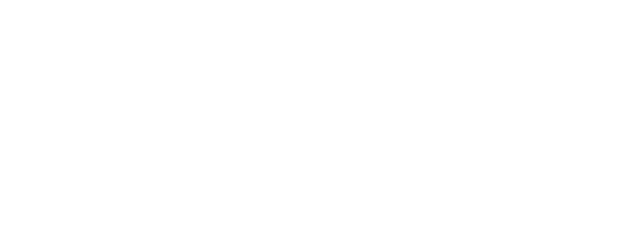
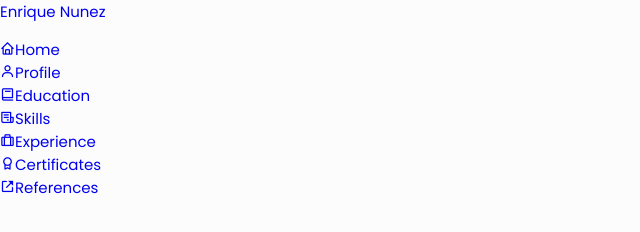
Before and after one commit to enrique-nunez/enrique_cv, a plain HTML site: page index.html in a window 1280 px wide. Shown: the whole page, without its empty margins (0-640 px from the left). Drawn offline with nearby package versions, Linux system fonts and the light colour scheme.

Commit message:
add slider for head

```diff
--- a/assets/css/styles.css
+++ b/assets/css/styles.css
@@ -37,8 +37,13 @@
 }
 
 /*========== BASE ==========*/
+*,::before,::after{
+  box-sizing: border-box;
+}
 
-
+html{
+  scroll-behavior: smooth;
+}
 /*========== Variables Dark theme ==========*/
 
 
@@ -53,9 +58,52 @@
 
 /*========== Classes modified to reduce size and print on A4 sheet ==========*/
 
+body{
+  margin: 0 0 var(--header-height) 0;
+  padding: 0;
+  font-family: var(--body-font);
+  font-size: var(--normal-font-size);
+  background-color: var(--body-color);
+  color: var(--text-color);
+}
+
+h1,h2,h3.ul,p{
+  margin: 0;
+}
+
+h1,h2,h3{
+color: var(--title-color);
+  font-weight: var(--font-medium);
+}
+
+ul{
+  padding: 0;
+  list-style: none;
+}
+
+a{
+  text-decoration: none;
+}
+
+img{
+  max-width: 100%;
+  height: auto;
+}
 
 /*========== CLASS CSS ==========*/
+.section{
+  padding: 1.5rem 0;
+}
 
+.section-title{
+  font-size: var(--h2-font-size);
+  color: var(--title-color);
+  font-weight: var(--font-semi-bold);
+  text-transform: uppercase;
+  letter-spacing: .35rem;
+  text-align: center;
+  margin-bottom: var(--mb-3);
+}
 
 /*========== LAYOUT ==========*/
 
--- a/index.html
+++ b/index.html
@@ -15,7 +15,48 @@
     <body>
         <!--========== HEADER ==========-->
         <header class="l-header" id="header">
-
+            <nav class="nav bd-container">
+                <a href="#" class="nav__logo">Enrique Nunez</a>
+                <div class="nav__menu" id="nav-menu">
+                    <ul class="nav__list">
+                        <li class="nav__item">
+                            <a href="#home" class="nav__link">
+                                <i class="bx bx-home"></i>Home
+                            </a>
+                        </li>
+                        <li class="nav__item">
+                            <a href="#profile" class="nav__link">
+                                <i class="bx bx-user"></i>Profile
+                            </a>
+                        </li>
+                        <li class="nav__item">
+                            <a href="#education" class="nav__link">
+                                <i class="bx bx-book"></i>Education
+                            </a>
+                        </li>
+                        <li class="nav__item">
+                            <a href="#skills" class="nav__link">
+                                <i class="bx bx-receipt"></i>Skills
+                            </a>
+                        </li>
+                        <li class="nav__item">
+                            <a href="#experience" class="nav__link">
+                                <i class="bx bx-briefcase-alt"></i>Experience
+                            </a>
+                        </li>
+                        <li class="nav__item">
+                            <a href="#certificates" class="nav__link">
+                                <i class="bx bx-award"></i>Certificates
+                            </a>
+                        </li>
+                        <li class="nav__item">
+                            <a href="#references" class="nav__link">
+                                <i class="bx bx-link-external"></i>References
+                            </a>
+                        </li>
+                    </ul>
+                </div>
+             </nav>
         </header>
 
         <main class="l-main bd-container">
```
